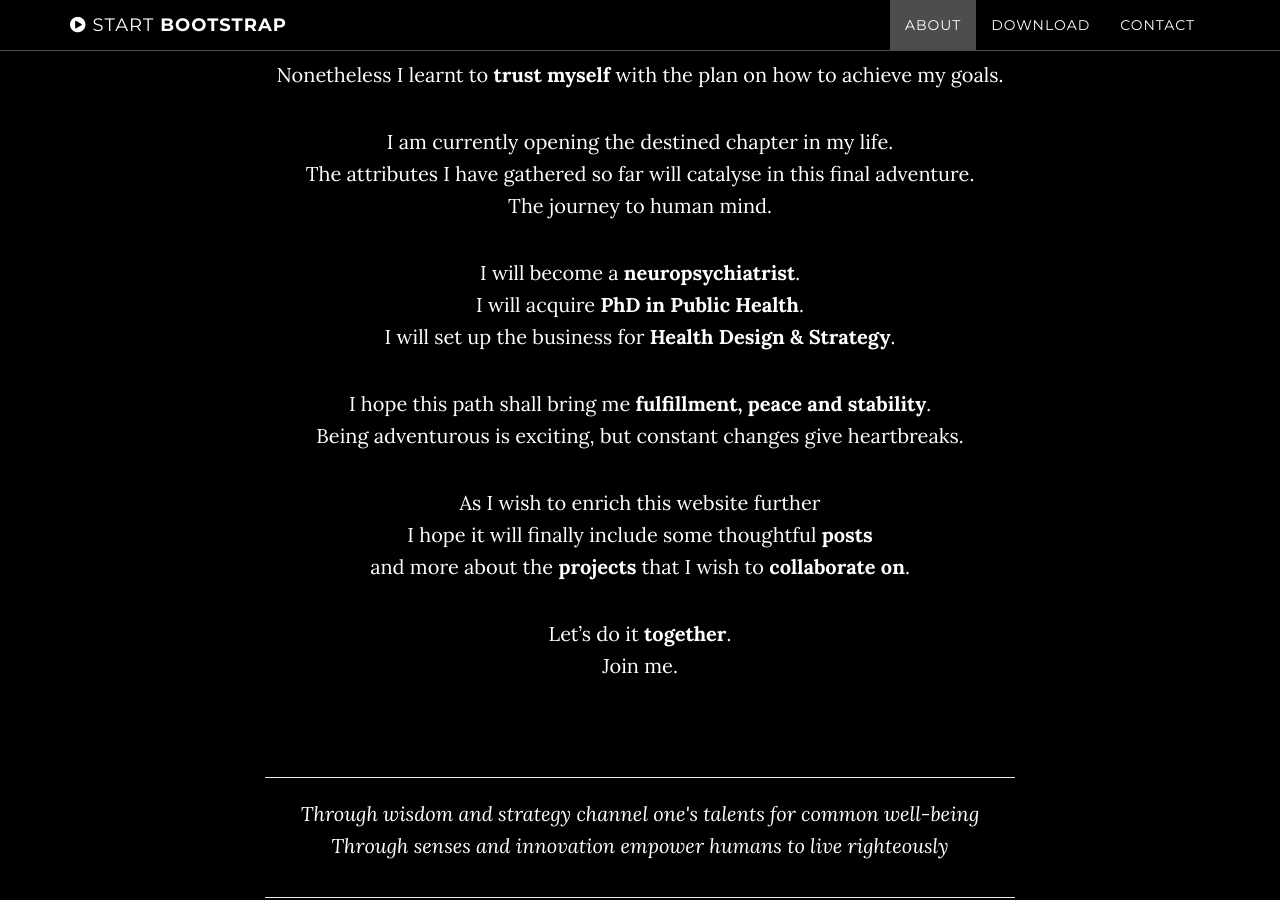
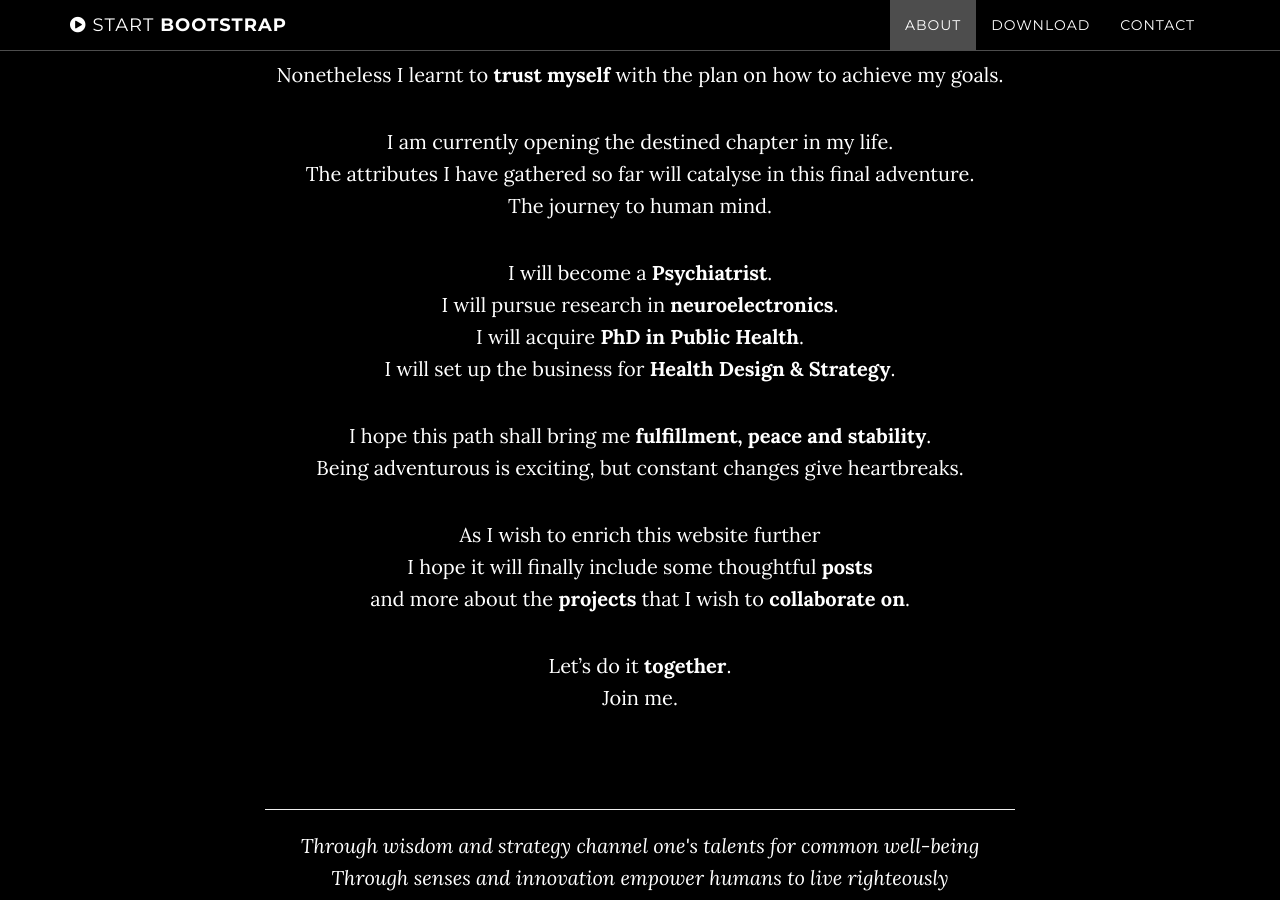
Before and after one commit to kozload/kozload.github.io, a Jekyll site: the page built from index.html, in a window 1280 px wide and 900 px high, scrolled down 1378 px. Built offline with Jekyll 4.4.1, drawn with Linux system fonts in a browser that asks for light colours.

Commit message:
Update about.html

```diff
--- a/_includes/about.html
+++ b/_includes/about.html
@@ -7,7 +7,7 @@
                 <p>Indeed, I had doubts along the way.<br>There were moments I felt lost...<br>while patience was never my strongest suit.</p>
                 <p>Nonetheless I learnt to <b>trust myself</b> with the plan on how to achieve my goals.</p>
                 <p>I am currently opening the destined chapter in my life.<br>The attributes I have gathered so far will catalyse in this final adventure.<br>The journey to human mind.</p>
-                <p>I will become a <b>neuropsychiatrist</b>.<br>I will acquire <b>PhD in Public Health</b>.<br>I will set up the business for <b>Health Design & Strategy</b>.</p>
+                <p>I will become a <b>Psychiatrist</b>.<br>I will pursue research in <b>neuroelectronics</b>.<br>I will acquire <b>PhD in Public Health</b>.<br>I will set up the business for <b>Health Design & Strategy</b>.</p>
                 <p>I hope this path shall bring me <b>fulfillment, peace and stability</b>.<br>Being adventurous is exciting, but constant changes give heartbreaks.</p>
                 <p>As I wish to enrich this website further<br>I hope it will finally include some thoughtful <b>posts</b><br>and more about the <b>projects</b> that I wish to <b>collaborate on</b>.</p>
                 <p>Let’s do it <b>together</b>.<br>Join me.</p>
```
